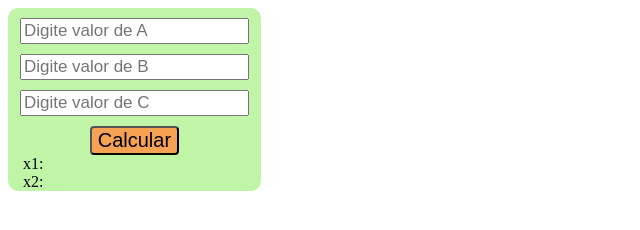
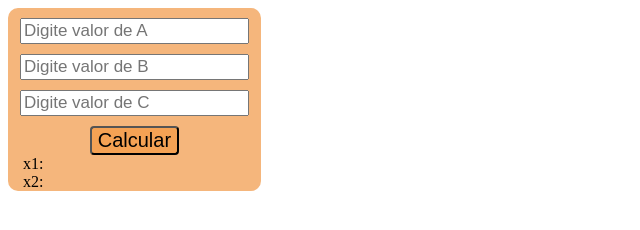
Before and after one commit to zDavi54056/att_bhaskara, a plain HTML site: page index.html in a window 1280 px wide. Shown: the whole page, without its empty margins (0-640 px from the left). Drawn offline with Linux system fonts and the light colour scheme.

Commit message:
alteração da cor style.

```diff
--- a/style.css
+++ b/style.css
@@ -1,6 +1,6 @@
 .container{
     text-align: center;
-    background-color: rgb(192, 245, 168);
+    background-color: rgb(245, 182, 124);
     width: 20%;
     border-radius: 10px;
 }
```
